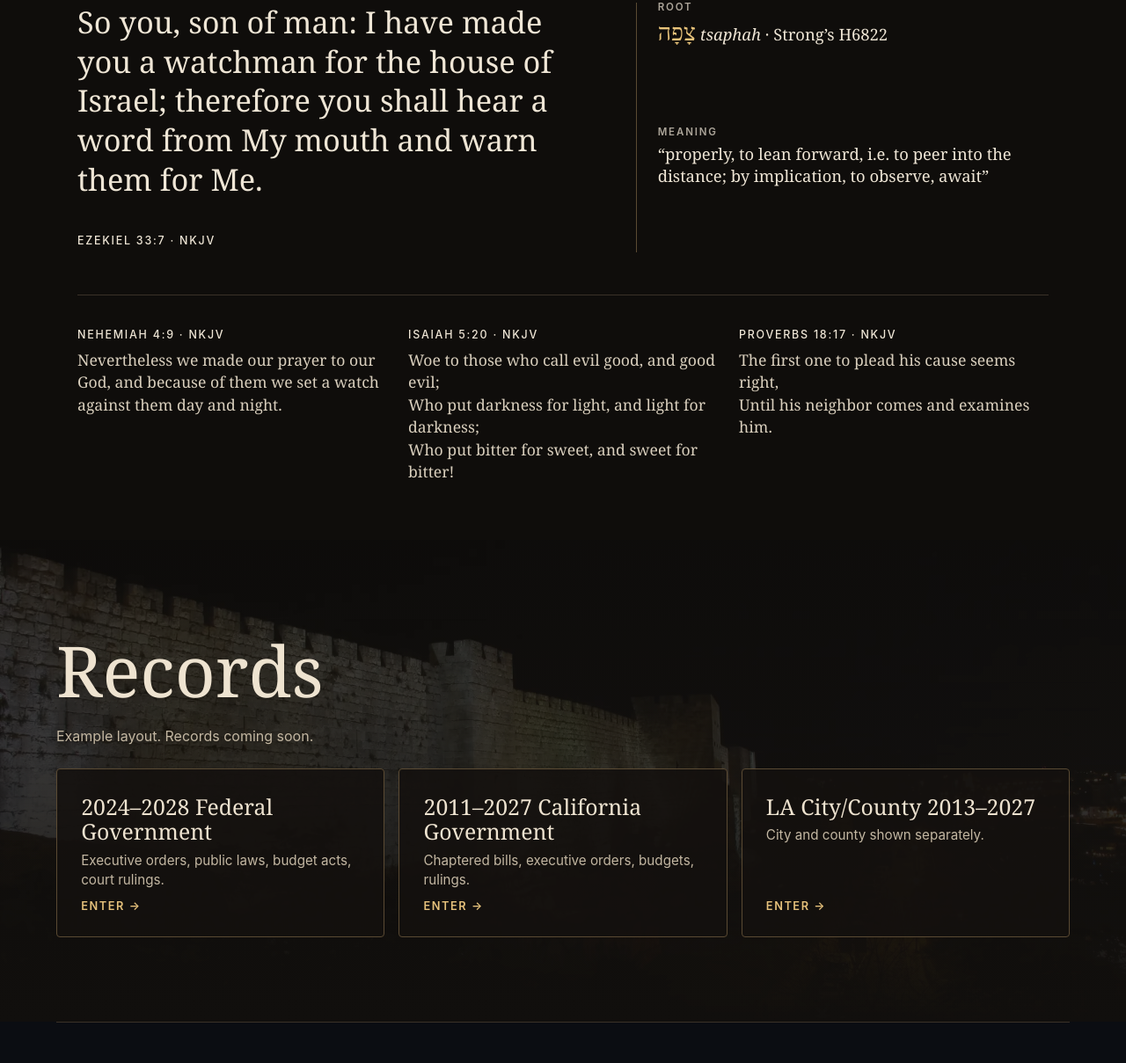
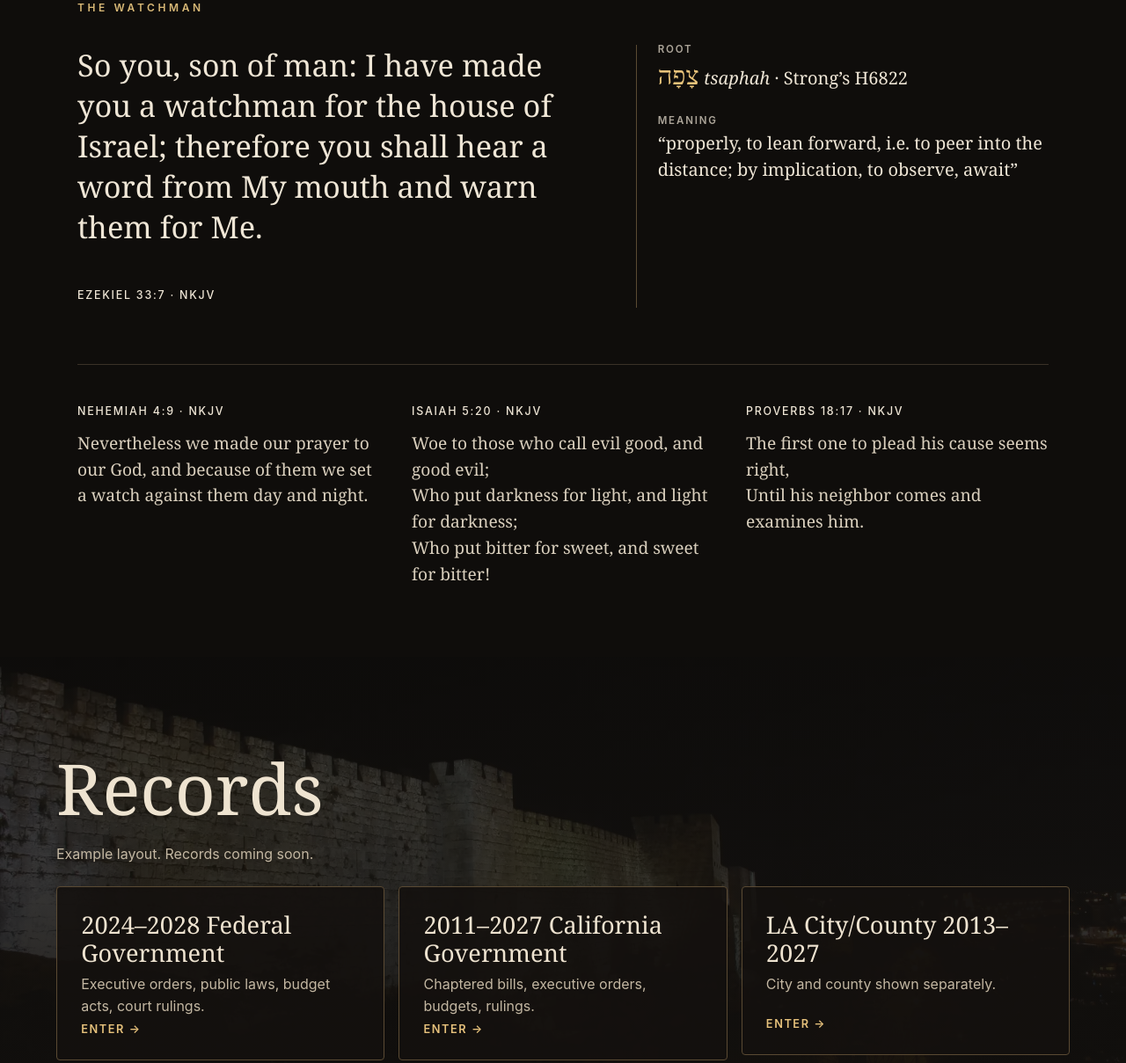
Before and after one commit to Jackson-Wheeler/jackson-wheeler.github.io, an Astro site: page /watchman in a window 1280 px wide. Shown: the part 829-2038 px from the top of the page at 88% size. Built offline with nearby package versions, Linux system fonts and the light colour scheme; Astro itself is replaced by a stand-in of ours; a web font is replaced by a local one.

Commit message:
Watchman: typography polish (spacing rhythm, readable secondary text) (#13)

```diff
--- a/src/styles/watchman/doors.css
+++ b/src/styles/watchman/doors.css
@@ -143,3 +143,9 @@ h3.sh, .sh {
 }
 .credits ul { padding-left: 1.1rem; }
 .credits a { color: #d8bf8c; }
+
+/* polish-typography */
+.it-t { font-size: 1.4rem; line-height: 1.3; }
+.it { padding: 1.5rem 0; }
+.hl { padding: 1.6rem; }
+.tag { text-wrap: pretty; }
--- a/src/styles/watchman/index.css
+++ b/src/styles/watchman/index.css
@@ -182,3 +182,16 @@ cite {
       image-set(url(/watchman/img/walls-day-1100.avif) type("image/avif"), url(/watchman/img/walls-day.webp) type("image/webp")) center / cover;
   }
 }
+
+/* polish-typography: steadier rhythm and more readable secondary text */
+.s2 .wrap { padding: 6rem 1.5rem 5rem; }
+.s2 .kick { margin: 0 0 2.25rem; }
+.s2 blockquote { line-height: 1.34; text-wrap: pretty; }
+.s2 blockquote p { margin-bottom: 1.4rem; }
+.lex dd { font-size: 1.25rem; line-height: 1.5; }
+.s2 .lex { gap: 1.6rem; align-content: start; }
+.s2 .more { gap: 2.25rem; margin-top: 4rem; padding-top: 2.5rem; }
+.s2 .more p { font-size: 1.2rem; line-height: 1.55; margin-top: .75rem; }
+.door-t { font-size: 1.7rem; }
+.door-d { font-size: 1rem; line-height: 1.55; }
+.credits { line-height: 1.75; }
```
